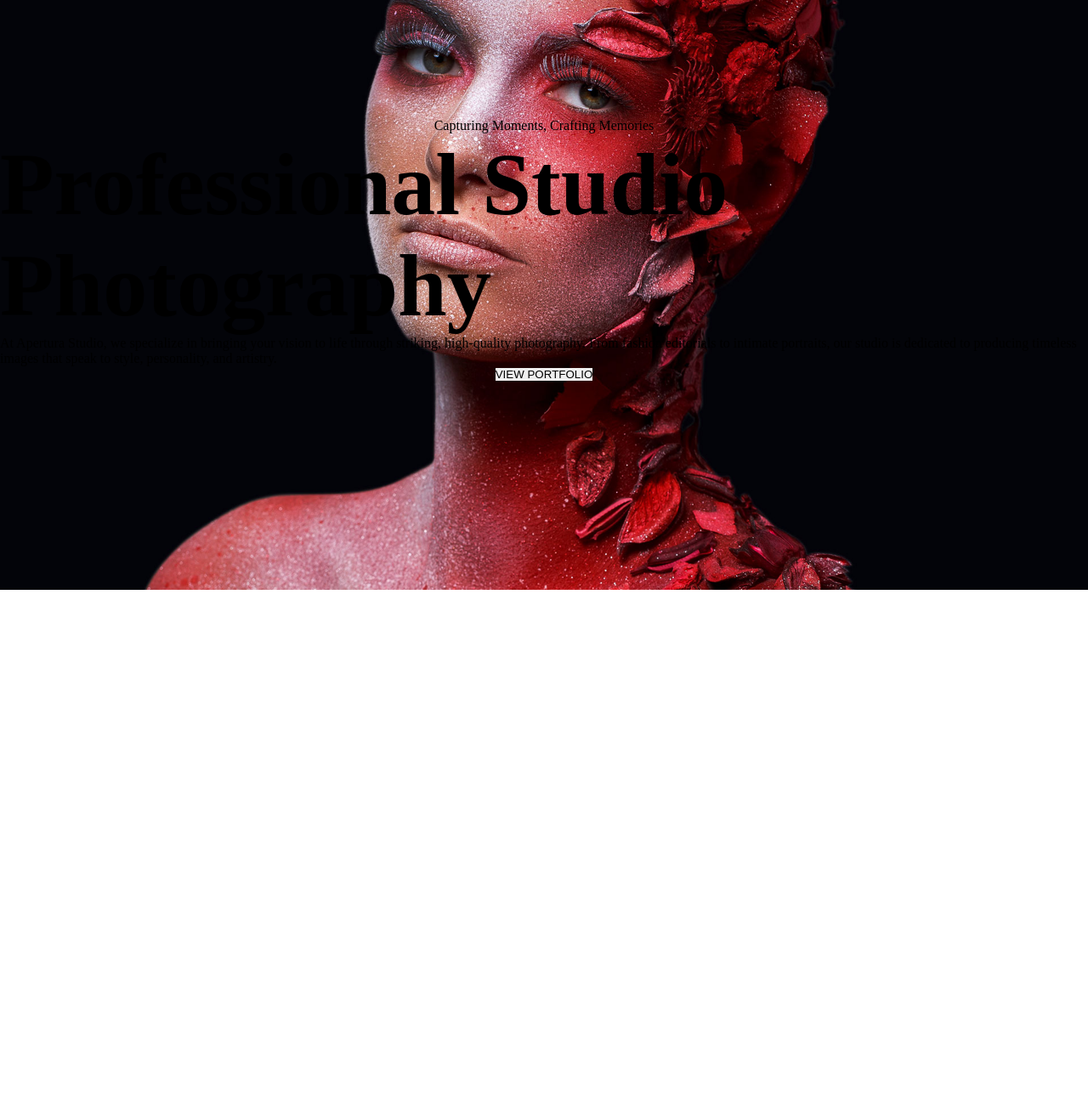
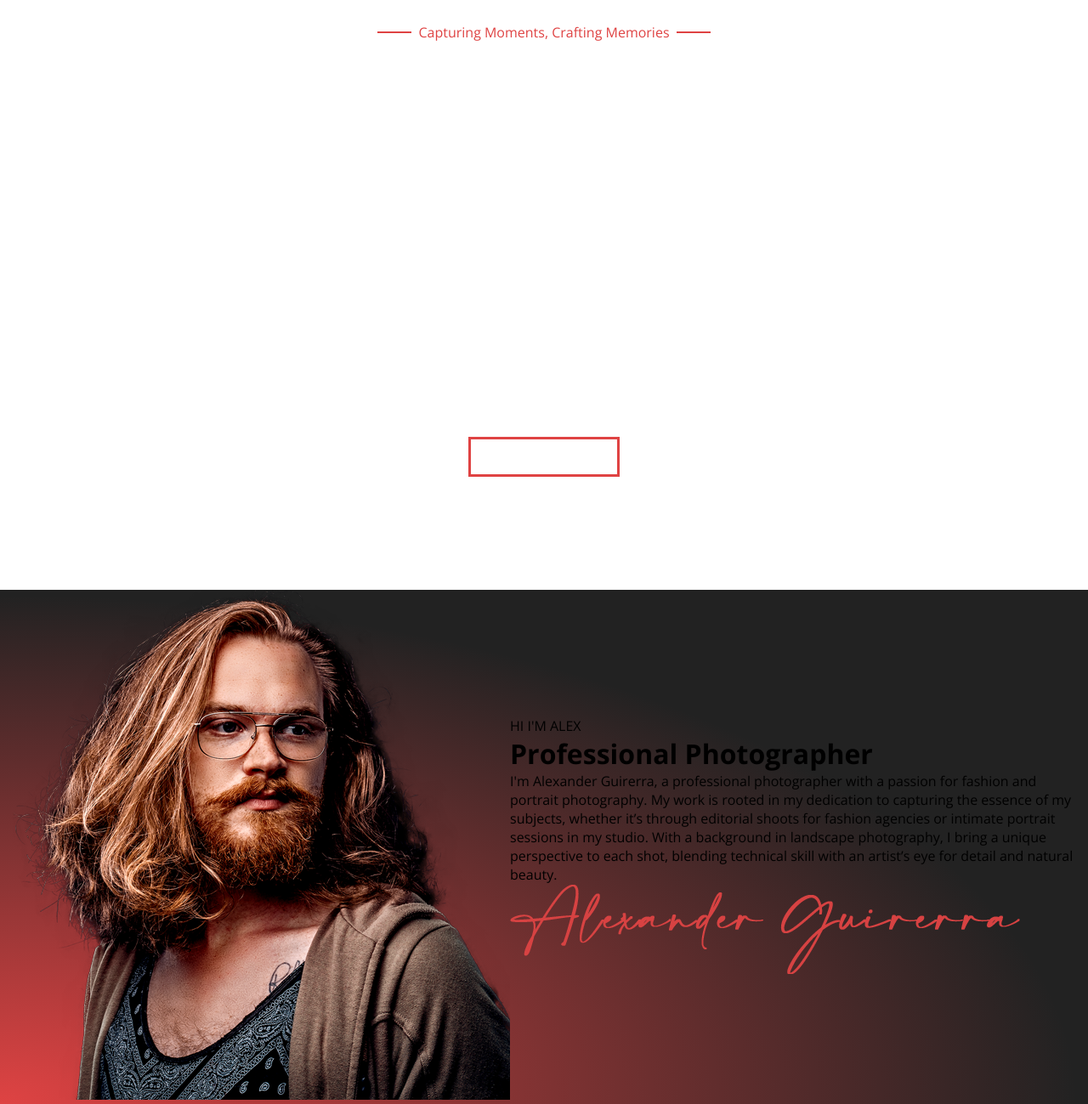
Before and after one commit to odqz/web-prac, a plain HTML site: page index.html in a window 1280 px wide. Shown: the part 106-1405 px from the top of the page at 85% size. Before the commit the page ends 800 px from the top, so only its background shows below. Drawn offline with Linux system fonts and the light colour scheme.

Commit message:
feat: Completed home and began about page Finished home and added nescassary stylings. Added html for about but havent styled it yet.

```diff
--- a/css/styles.css
+++ b/css/styles.css
@@ -38,6 +38,7 @@ h6 { font-size: 1.125rem; }
   border: 0;
   box-sizing: border-box;
   scroll-behavior: smooth;
+  font-family: 'Open Sans';
 }
 
 section {
@@ -94,14 +95,81 @@ section {
   align-items: center;
   width: 100%;
   min-height: 100vh;
-  background-image: url('../img/hero/hero-2.jpg');
+  background-image: linear-gradient(rgba(0, 0, 0, 0.6)), url('../img/hero/hero-2.jpg');
   background-position: center;
   background-repeat: no-repeat;
   background-size: cover;
 }
 
+.home-container {
+  display: flex;
+  flex-direction: column;
+  justify-content: center;
+  align-items: center;
+  gap: 4px;
+  max-width: 50%;
+}
+
+.home-quote-container {
+  display: flex;
+  align-items: center;
+  gap: 8px;
+}
+
+.home-quote-container > div {
+  background-color: var(--accent-color);
+  width: 40px;
+  height: 2px;
+}
+
+.home-quote-container {
+  color: var(--accent-color);
+}
+
+.home-title {
+  color: var(--white-color);
+  font-size: 5rem;
+  text-align: center;
+}
+
+.home-description-container {
+  display: flex;
+  justify-content: center;
+  align-items: center;
+}
+
+.home-description {
+  text-align: center;
+  max-width: 75%;
+  color: var(--white-color);
+}
+
+#view-portfolio-btn {
+  margin-top: 1rem;
+  background: transparent;
+  border: 3px solid var(--accent-color);
+  padding: 0.7rem 2rem;
+  color: var(--white-color);
+}
+
+#view-portfolio-btn:hover {
+  background-color: var(--accent-color);
+}
+
 /* About styles */
+#about {
+  display: flex;
+  justify-content: center;
+  align-items: center;
+  background-color: var(--secondary-dark);
+  background-image: radial-gradient(at bottom left, var(--accent-color) 0%, transparent 70%);
+}
 
+.about-container {
+  display: flex;
+  justify-content: center;
+  align-items: center;
+}
 
 /* Portfolio styles */
 
--- a/index.html
+++ b/index.html
@@ -23,25 +23,60 @@
       </div>
     </div>
   </section>
+
   <section id="home">
-    <div>
-      <p>Capturing Moments, Crafting Memories</p>
-    </div>
-    <div>
-      <h1>Professional Studio Photography</h1>
-    </div>
-    <div>
-      <p>At Apertura Studio, we specialize in bringing your vision to life through striking, high-quality photography. From fashion editorials to intimate portraits, our studio is dedicated to producing timeless images that speak to style, personality, and artistry.</p>
-    </div>
-    <div>
-      <button>VIEW PORTFOLIO</button>
+    <div class="home-container">
+      <div class="home-quote-container">
+        <div></div>
+        <p class="home-quote">Capturing Moments, Crafting Memories</p>
+        <div></div>
+      </div>
+      <div class="home-title-container">
+        <h1 class="home-title">Professional Studio Photography</h1>
+      </div>
+      <div class="home-description-container">
+        <p class="home-description">At Apertura Studio, we specialize in bringing your vision to life through striking, high-quality photography. From fashion editorials to intimate portraits, our studio is dedicated to producing timeless images that speak to style, personality, and artistry.</p>
+      </div>
+      <div class="home-button-container">
+        <button id="view-portfolio-btn">VIEW PORTFOLIO</button>
+      </div>
     </div>
   </section>
-  <section id="about"></section>
+
+  <section id="about">
+    <div class="about-container">
+      <div class="about-img-container">
+        <img src="img/about/portrait-1.png" alt="">
+      </div>
+      <div class="about-info-container">
+        <div class="">
+          <p>HI I'M ALEX</p>
+          <div></div>
+        </div>
+        <div class="info-title">
+          <h4>Professional Photographer</h4>
+        </div>
+        <div class="info-description">
+          <p>I'm Alexander Guirerra, a professional photographer with a passion for fashion and portrait photography. My work is rooted in my dedication to capturing the essence of my subjects, whether it’s through editorial shoots for fashion agencies or intimate portrait sessions in my studio. With a background in landscape photography, I bring a unique perspective to each shot, blending technical skill with an artist’s eye for detail and natural beauty.</p>
+        </div>
+        <div class="info-signature">
+          <img src="img/about/signature.png" alt="">
+        </div>
+        <div class="socials-container">
+
+        </div>
+      </div>
+    </div>
+  </section>
+
   <section id="portfolio"></section>
+
   <section id="customers"></section>
+
   <section id="contact"></section>
+
   <section id="newsletter"></section>
+
   <section id="footer"></section>
 </body>
 </html>
```
